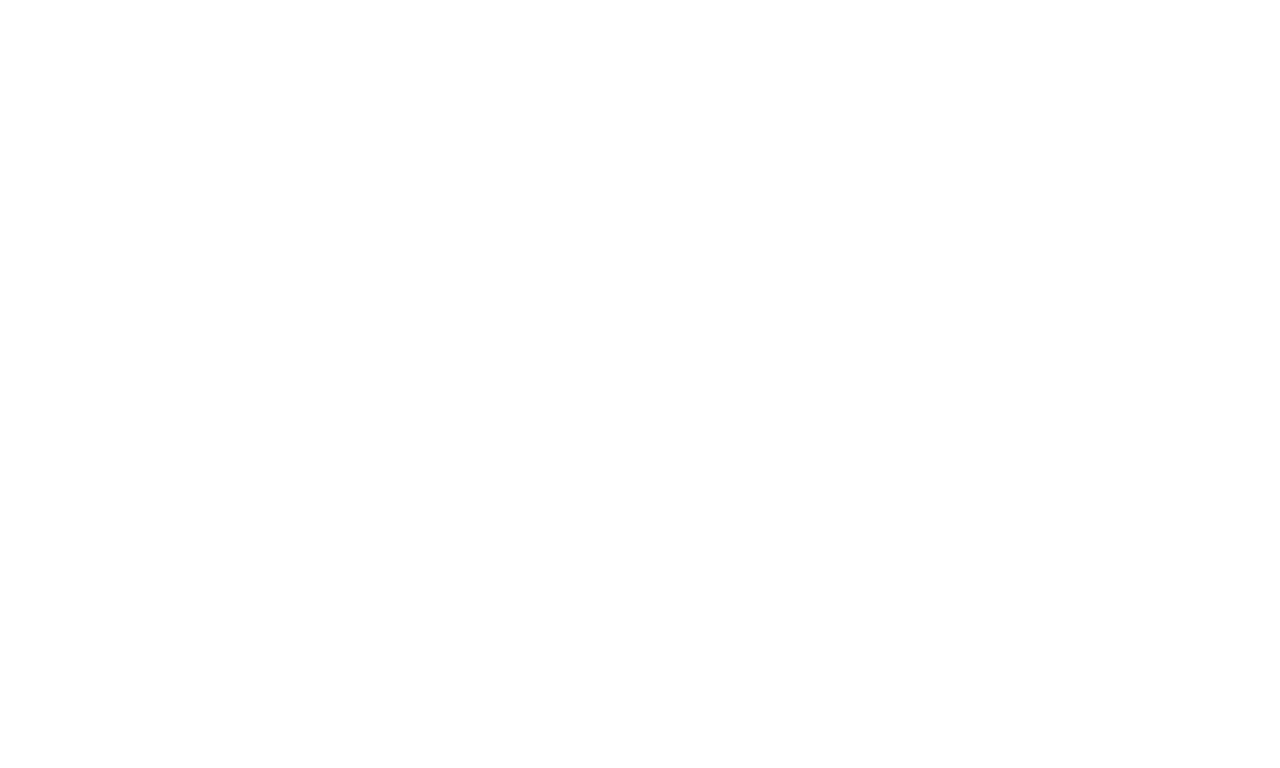
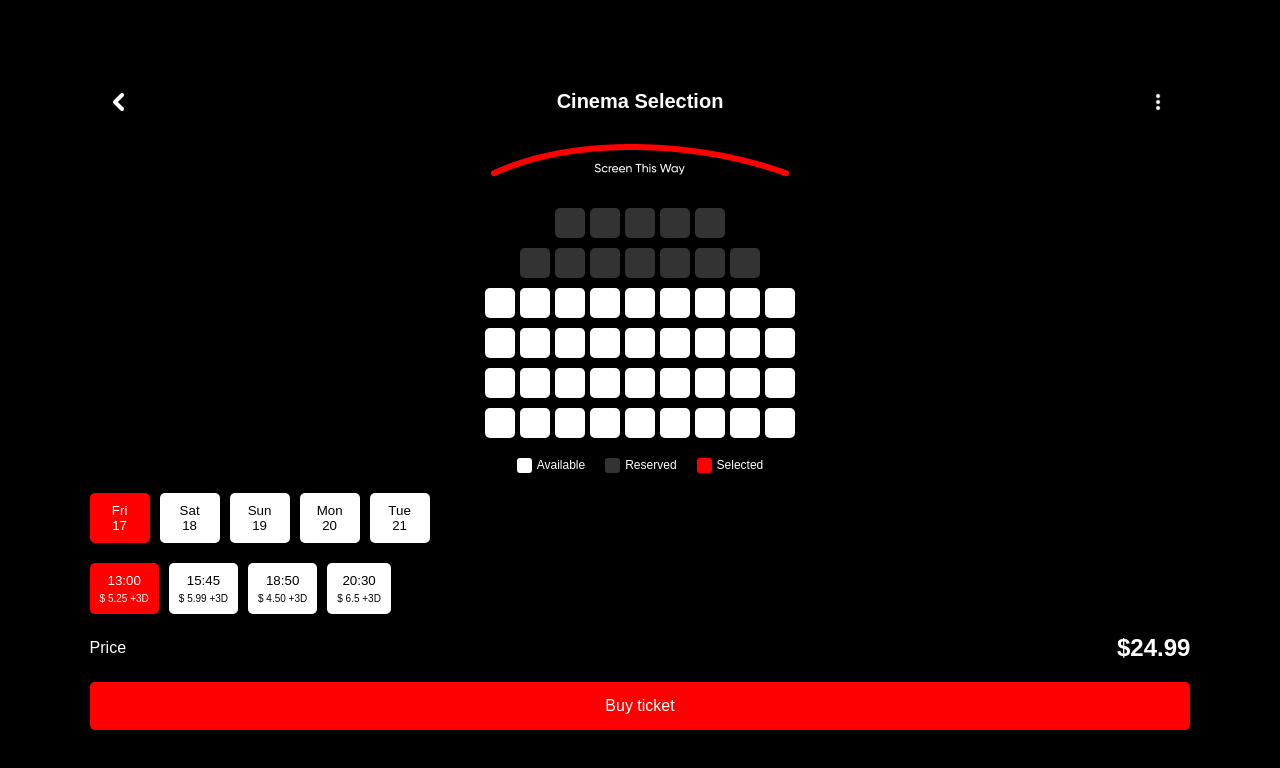
Before and after one commit to Dcarolinamorenoc/proyectoMongoII, a website: page public/views/comprarBoletos.html in a window 1280 px wide. Drawn offline with Linux system fonts and the light colour scheme.

Commit message:
feat: :construction: Se inicio la tercera view de Choose seat
Se inicio Choose seat

```diff
--- a/public/css/boleto.css
+++ b/public/css/boleto.css
@@ -0,0 +1,167 @@
+body {
+    margin: 0;
+    padding: 0;
+    font-family: Arial, sans-serif;
+    background-color: #000;
+    color: #fff;
+    padding: 0 7%;
+    margin-top: 7%;
+
+}
+.movie-details-container {
+    display: flex;
+    flex-direction: column;
+    width: 116%;
+    height: auto;
+    margin-left: -26px;
+    margin-top: -20px;
+}
+.movie-header {
+    display: flex;
+    justify-content: space-between;
+    align-items: center;
+    margin-bottom: 20px;
+    margin-top:10px;
+}
+.back-button, .more-options {
+    width: 24px;
+    height: 24px;
+    cursor: pointer;
+    margin-right: 20px;
+    margin-left: 20px;
+}
+
+h1 {
+    font-size: 20px;
+    margin: 0;
+}
+
+.screen {
+    text-align: center;
+    font-size: 14px;
+    margin-bottom: 20px;
+    position: relative;
+    margin-top: 30px;
+}
+
+
+
+.seats {
+    display: flex;
+    flex-direction: column;
+    gap: 10px;
+    margin-bottom: 20px;
+}
+
+.row {
+    display: flex;
+    justify-content: center;
+    gap: 5px;
+}
+
+.seat {
+    width: 30px;
+    height: 30px;
+    background-color: #333;
+    border-radius: 5px;
+    display: flex;
+    justify-content: center;
+    align-items: center;
+    font-size: 12px;
+}
+
+.seat.selected {
+    background-color: #ff0000;
+}
+
+.seat.available {
+    background-color: #fff;
+}
+
+.legend {
+    display: flex;
+    justify-content: center;
+    gap: 20px;
+    margin-bottom: 20px;
+    font-size: 12px;
+}
+
+.legend-item {
+    display: flex;
+    align-items: center;
+    gap: 5px;
+}
+
+.seat-icon {
+    width: 15px;
+    height: 15px;
+    border-radius: 3px;
+}
+
+.seat-icon.available {
+    background-color: #fff;
+}
+
+.seat-icon.reserved {
+    background-color: #333;
+}
+
+.seat-icon.selected {
+    background-color: #ff0000;
+}
+
+.date-selector, .time-selector {
+    display: flex;
+    gap: 10px;
+    overflow-x: auto;
+    margin-bottom: 20px;
+}
+
+.date-btn, .time-btn {
+    padding: 10px;
+    border-radius: 5px;
+    background-color: #fff;
+    color: #000;
+    border: none;
+    min-width: 60px;
+    text-align: center;
+}
+
+.date-btn.active, .time-btn.active {
+    background-color: #ff0000;
+    color: #fff;
+}
+
+.time-btn {
+    display: flex;
+    flex-direction: column;
+    align-items: center;
+}
+
+.price {
+    font-size: 10px;
+    margin-top: 5px;
+}
+
+.price-section {
+    display: flex;
+    justify-content: space-between;
+    align-items: center;
+    margin-bottom: 20px;
+}
+
+.total-price {
+    font-size: 24px;
+    font-weight: bold;
+}
+
+.buy-btn {
+    width: 100%;
+    padding: 15px;
+    background-color: #ff0000;
+    color: #fff;
+    border: none;
+    border-radius: 5px;
+    font-size: 16px;
+    cursor: pointer;
+}
--- a/public/javascript/movies.js
+++ b/public/javascript/movies.js
@@ -507,7 +507,7 @@ async function displayMovieDetails(movieId, movieState) {
                 background-color: #ccc;
                 color: #666;
                 cursor: not-allowed;
-                margin-top: 70px;
+                margin-top: 60px;
             }
 
             .movie-header h1 {
@@ -642,7 +642,7 @@ async function displayMovieDetails(movieId, movieState) {
                 background-color: red;
                 color: white;
                 cursor: pointer;
-                margin-top: 70px;
+                margin-top: 60px;
             }
 
         `;
--- a/public/views/comprarBoletos.html
+++ b/public/views/comprarBoletos.html
@@ -1,11 +1,125 @@
 <!DOCTYPE html>
-<html lang="en">
+<html lang="es">
 <head>
     <meta charset="UTF-8">
     <meta name="viewport" content="width=device-width, initial-scale=1.0">
-    <title>Document</title>
+    <title>Selección de Asientos</title>
+    <link rel="stylesheet" href="../css/boleto.css">
 </head>
 <body>
+    <div class="container">
+        <div class="movie-header">
+            <img src="../storage/img/arrow.png" alt="Back" class="back-button" onclick="goToHome()">
+            <h1>Cinema Selection</h1>
+            <img src="../storage/img/points.png" alt="More options" class="more-options">
+        </div>
 
+        <div class="screen">
+            <img src="../storage/img/pantalla.png" alt="screen">
+        </div>
+
+        <div class="seats">
+            <div class="row">
+                <div class="seat" data-row="A"></div>
+                <div class="seat" data-row="A"></div>
+                <div class="seat" data-row="A"></div>
+                <div class="seat" data-row="A"></div>
+                <div class="seat" data-row="A"></div>
+            </div>
+            <div class="row">
+                <div class="seat" data-row="B"></div>
+                <div class="seat" data-row="B"></div>
+                <div class="seat" data-row="B"></div>
+                <div class="seat" data-row="B"></div>
+                <div class="seat" data-row="B"></div>
+                <div class="seat" data-row="B"></div>
+                <div class="seat" data-row="B"></div>
+            </div>
+            <div class="row">
+                <div class="seat available" data-row="C"></div>
+                <div class="seat available" data-row="C"></div>
+                <div class="seat available" data-row="C"></div>
+                <div class="seat available" data-row="C"></div>
+                <div class="seat available" data-row="C"></div>
+                <div class="seat available" data-row="C"></div>
+                <div class="seat available" data-row="C"></div>
+                <div class="seat available" data-row="C"></div>
+                <div class="seat available" data-row="C"></div>
+            </div>
+            <div class="row">
+                <div class="seat available" data-row="D"></div>
+                <div class="seat available" data-row="D"></div>
+                <div class="seat available" data-row="D"></div>
+                <div class="seat available" data-row="D"></div>
+                <div class="seat available" data-row="D"></div>
+                <div class="seat available" data-row="D"></div>
+                <div class="seat available" data-row="D"></div>
+                <div class="seat available" data-row="D"></div>
+                <div class="seat available" data-row="D"></div>
+            </div>
+            <div class="row">
+                <div class="seat available" data-row="E"></div>
+                <div class="seat available" data-row="E"></div>
+                <div class="seat available" data-row="E"></div>
+                <div class="seat available" data-row="E"></div>
+                <div class="seat available" data-row="E"></div>
+                <div class="seat available" data-row="E"></div>
+                <div class="seat available" data-row="E"></div>
+                <div class="seat available" data-row="E"></div>
+                <div class="seat available" data-row="E"></div>
+            </div>
+            <div class="row">
+                <div class="seat available" data-row="F"></div>
+                <div class="seat available" data-row="F"></div>
+                <div class="seat available" data-row="F"></div>
+                <div class="seat available" data-row="F"></div>
+                <div class="seat available" data-row="F"></div>
+                <div class="seat available" data-row="F"></div>
+                <div class="seat available" data-row="F"></div>
+                <div class="seat available" data-row="F"></div>
+                <div class="seat available" data-row="F"></div>
+            </div>
+        </div>
+
+        <div class="legend">
+            <span class="legend-item"><span class="seat-icon available"></span> Available</span>
+            <span class="legend-item"><span class="seat-icon reserved"></span> Reserved</span>
+            <span class="legend-item"><span class="seat-icon selected"></span> Selected</span>
+        </div>
+
+        <div class="date-selector">
+            <button class="date-btn active">Fri<br>17</button>
+            <button class="date-btn">Sat<br>18</button>
+            <button class="date-btn">Sun<br>19</button>
+            <button class="date-btn">Mon<br>20</button>
+            <button class="date-btn">Tue<br>21</button>
+        </div>
+
+        <div class="time-selector">
+            <button class="time-btn active">
+                13:00
+                <span class="price">$ 5.25 +3D</span>
+            </button>
+            <button class="time-btn">
+                15:45
+                <span class="price">$ 5.99 +3D</span>
+            </button>
+            <button class="time-btn">
+                18:50
+                <span class="price">$ 4.50 +3D</span>
+            </button>
+            <button class="time-btn">
+                20:30
+                <span class="price">$ 6.5 +3D</span>
+            </button>
+        </div>
+
+        <div class="price-section">
+            <span>Price</span>
+            <span class="total-price">$24.99</span>
+        </div>
+
+        <button class="buy-btn">Buy ticket</button>
+    </div>
 </body>
 </html>
```
Also changed, not shown: public/storage/img/pantalla.png (added).
